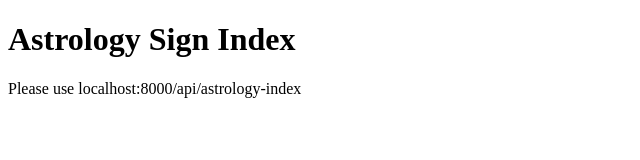
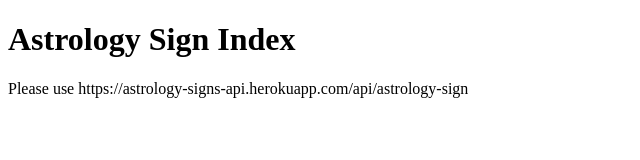
Before and after one commit to Limebee/astrology-signs-api, a website: page index.html in a window 1280 px wide. Shown: the whole page, without its empty margins (0-640 px from the left). Drawn offline with Linux system fonts and the light colour scheme.

Commit message:
updated html documentation

```diff
--- a/index.html
+++ b/index.html
@@ -8,6 +8,6 @@
 </head>
 <body>
     <h1>Astrology Sign Index</h1>
-    <p>Please use localhost:8000/api/astrology-index</p>
+    <p>Please use https://astrology-signs-api.herokuapp.com/api/astrology-sign</p>
 </body>
 </html>
```
Also changed, not shown: 1 other file.
